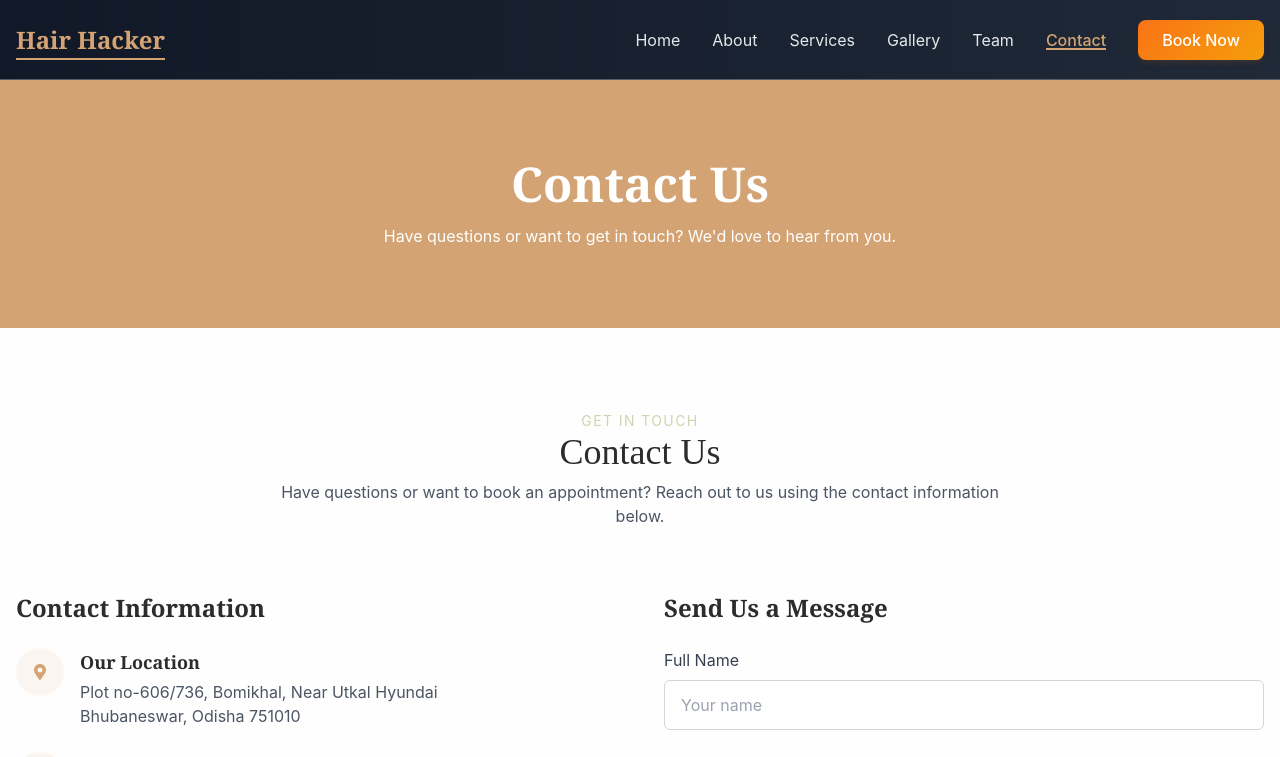
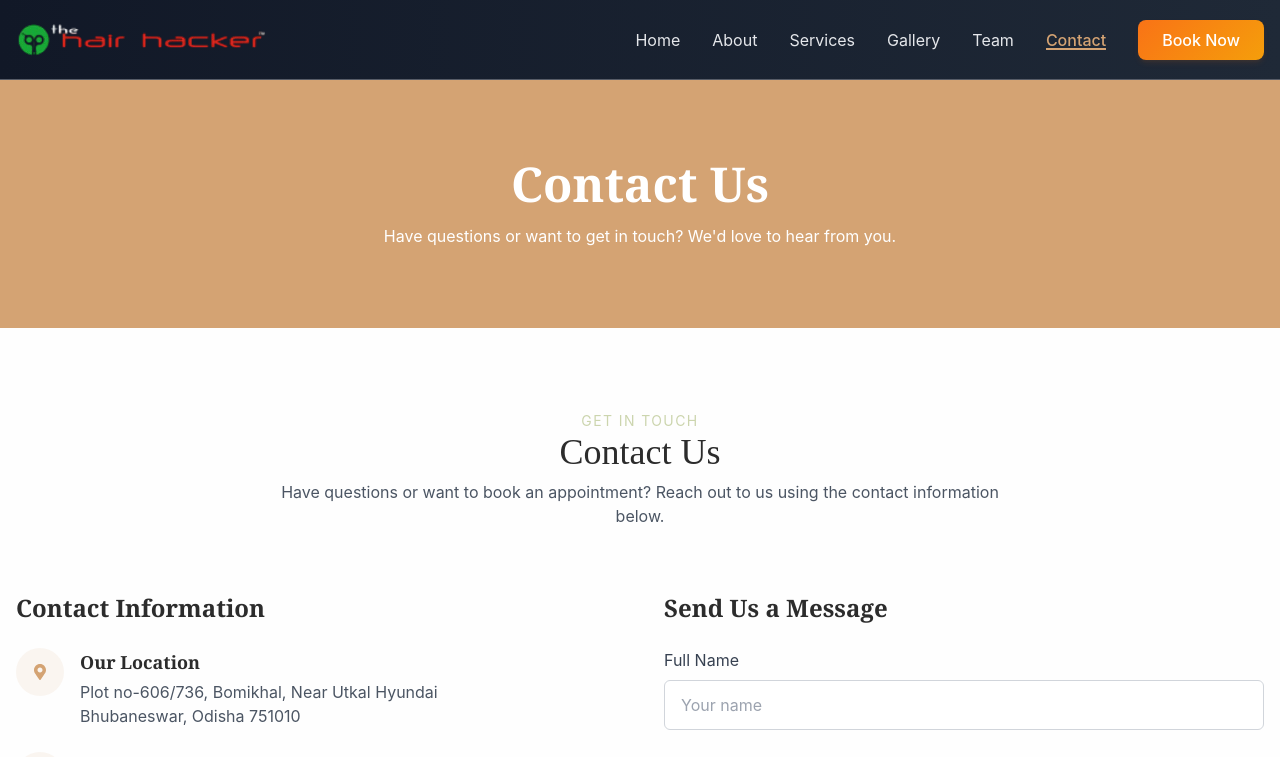
Before and after one commit to DIX2580/salon-website, a React (Vite) app: page /contact in a window 1280 px wide. Shown: the top 757 px of the page. Built offline with nearby package versions, Linux system fonts and the light colour scheme.

Commit message:
Update Navbar.jsx

```diff
--- a/src/components/Navbar.jsx
+++ b/src/components/Navbar.jsx
@@ -45,24 +45,61 @@ const AnimatedBackground = () => {
   )
 }
 
-// Logo component with modern reveal animation
+// Logo component with image and modern reveal animation
 const Logo = () => {
+  const [imageLoaded, setImageLoaded] = useState(false)
+  const [imageError, setImageError] = useState(false)
+
   const springProps = useSpring({
-    from: { opacity: 1, transform: 'translateY(0px)' },
-    to: [
-      { opacity: 1, transform: 'translateY(0px)' },
-      { opacity: 1, transform: 'translateY(-5px)', config: { tension: 300, friction: 10 } },
-      { opacity: 1, transform: 'translateY(0px)', config: { tension: 300, friction: 15 } }
-    ],
-    config: { tension: 300, friction: 15 },
+    from: { opacity: 0, transform: 'translateY(20px) scale(0.9)' },
+    to: {
+      opacity: 1,
+      transform: imageLoaded ? 'translateY(0px) scale(1)' : 'translateY(10px) scale(0.95)'
+    },
+    config: { tension: 300, friction: 20 },
     delay: 100
   })
 
+  const hoverSpring = useSpring({
+    transform: 'translateY(0px)',
+    config: { tension: 300, friction: 15 }
+  })
+
   return (
-    <animated.div style={springProps} className="relative">
-      <Link to="/" className="font-serif text-2xl font-bold text-primary relative inline-block">
-        <span className="relative z-10">Hair Hacker</span>
-        <animated.div className="absolute -bottom-1 left-0 w-full h-0.5 bg-primary origin-left transform scale-x-0 animate-expand" />
+    <animated.div
+      style={springProps}
+      className="relative"
+      onMouseEnter={() => hoverSpring.transform.set('translateY(-2px)')}
+      onMouseLeave={() => hoverSpring.transform.set('translateY(0px)')}
+    >
+      <Link to="/" className="flex items-center space-x-3 group">
+        {/* Logo Image */}
+        <div className="relative overflow-hidden rounded-lg">
+          <img
+            src="/logo.png"
+            alt="Hair Hacker Logo"
+            className={`h-10 w-auto transition-all duration-300 group-hover:scale-105 ${
+              imageLoaded ? 'opacity-100' : 'opacity-0'
+            }`}
+            onLoad={() => setImageLoaded(true)}
+            onError={() => setImageError(true)}
+          />
+
+          {/* Loading placeholder */}
+
+
+          {/* Fallback if image fails to load */}
+
+
+          {/* Hover effect overlay */}
+          <div className="absolute inset-0 bg-primary opacity-0 group-hover:opacity-10 transition-opacity duration-300 rounded-lg" />
+        </div>
+
+        {/* Text Logo */}
+        <div className="relative">
+
+          <animated.div className="absolute -bottom-1 left-0 w-full h-0.5 bg-primary origin-left transform scale-x-0 animate-expand group-hover:bg-orange-400 transition-colors duration-300" />
+        </div>
       </Link>
     </animated.div>
   )
```
